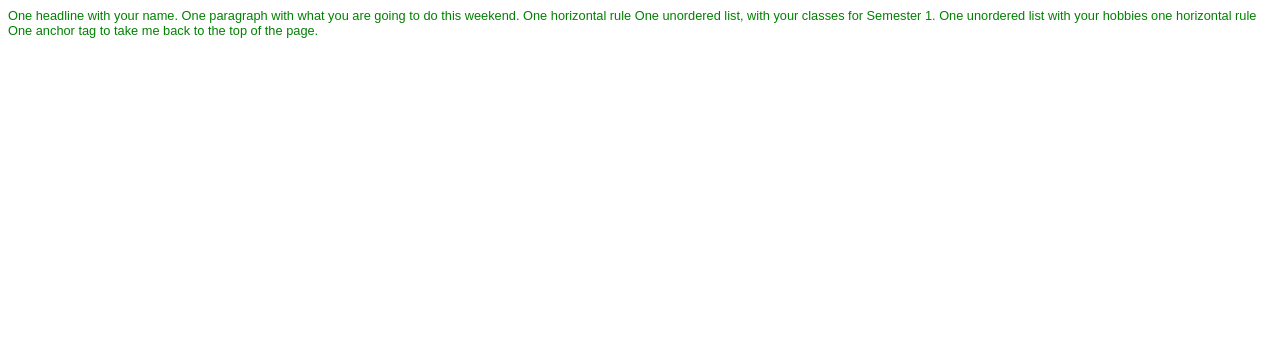
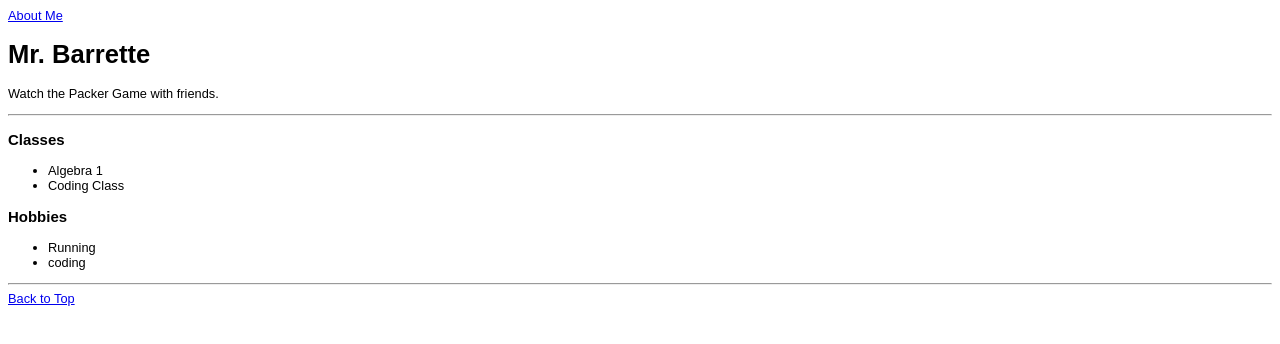
Before and after one commit to runn3r85/codingclass, a plain HTML site: page index.html in a window 1280 px wide. Drawn offline with Linux system fonts and the light colour scheme.

Commit message:
add aboutme page and links page with directions for next assignment

```diff
--- a/index.html
+++ b/index.html
@@ -5,25 +5,34 @@
     <title>Mr. Barrette's Webpage</title>
     <link rel="stylesheet" type="text/css" href="main.css" />
   </head>
-  <body>
+  <body id="top">
+  <nav id="navigation">
+    <a href="about.html">About Me</a>
 
-One headline with your name.
-
-One paragraph with what you are going to do this weekend.
-
-One horizontal rule
-
-One unordered list, with your classes for Semester 1.
-
-One unordered list with your hobbies
-
-one horizontal rule
-
-One anchor tag to take me back to the top of the page.
+  </nav>
 
 
 
+    <h1>Mr. Barrette</h1>
 
+    <p>Watch the Packer Game with friends.</p>
 
+    <hr>
+
+    <h3>Classes</h3>
+    <ul>
+      <li>Algebra 1</li>
+      <li>Coding Class</li>
+    </ul>
+
+    <h3>Hobbies</h3>
+    <ul>
+      <li>Running</li>
+      <li>coding</li>
+    </ul>
+
+    <hr>
+
+    <a href="#top">Back to Top</a>
   </body>
 </html>
--- a/main.css
+++ b/main.css
@@ -1,10 +1,4 @@
 body {
 	font-size: 0.8em;
 	font-family: arial, sans-serif;
-    color: green;
 }
-
-strong {
-    color: blue;
-
-}
```
Also changed, not shown: about.html (added, +32 -0 lines), links.html (added, +21 -0 lines).
